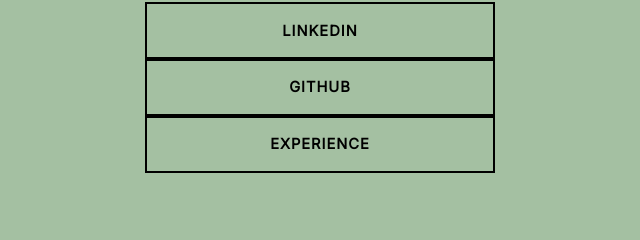
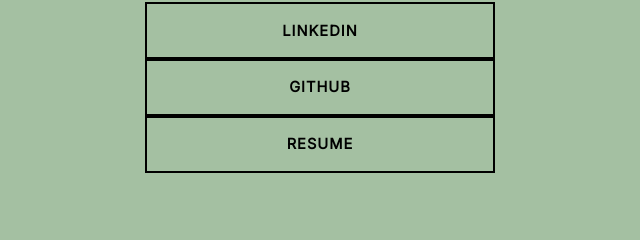
Before and after one commit to erinaverchill/erinaverchill.github.io, a plain HTML site: page index.html in a window 1280 px wide. Shown: the part 552-792 px from the top of the page, 320-960 px from the left. Drawn offline with Linux system fonts and the light colour scheme; a web font is replaced by a local one.

Commit message:
Update index.html
fixed link to resume

```diff
--- a/index.html
+++ b/index.html
@@ -89,7 +89,7 @@
 							<center>
 								<a href="https://www.linkedin.com/in/erinaverill/" class="button">LinkedIn</a>
 								<a href="https://www.github.com/erinaverchill/" class="button">GitHub</a>
-								<a href="https://erinaverchill.github.io/left-sidebar.html/" class="button">Experience</a>
+								<a href="https://erinaverchill.github.io/left-sidebar.html" class="button">Resume</a>
 							</center>
 				</section>
 			</div>
```
